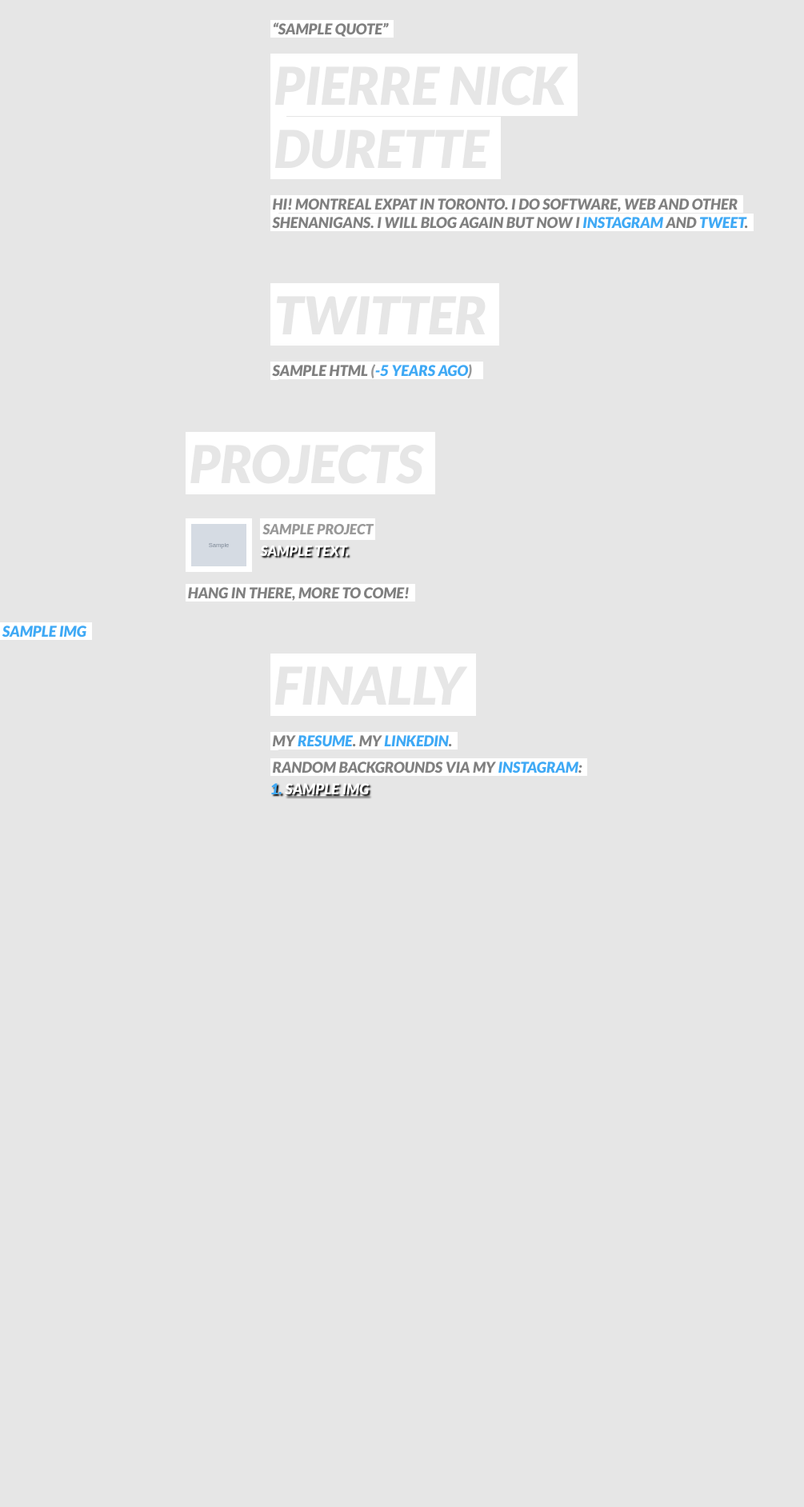
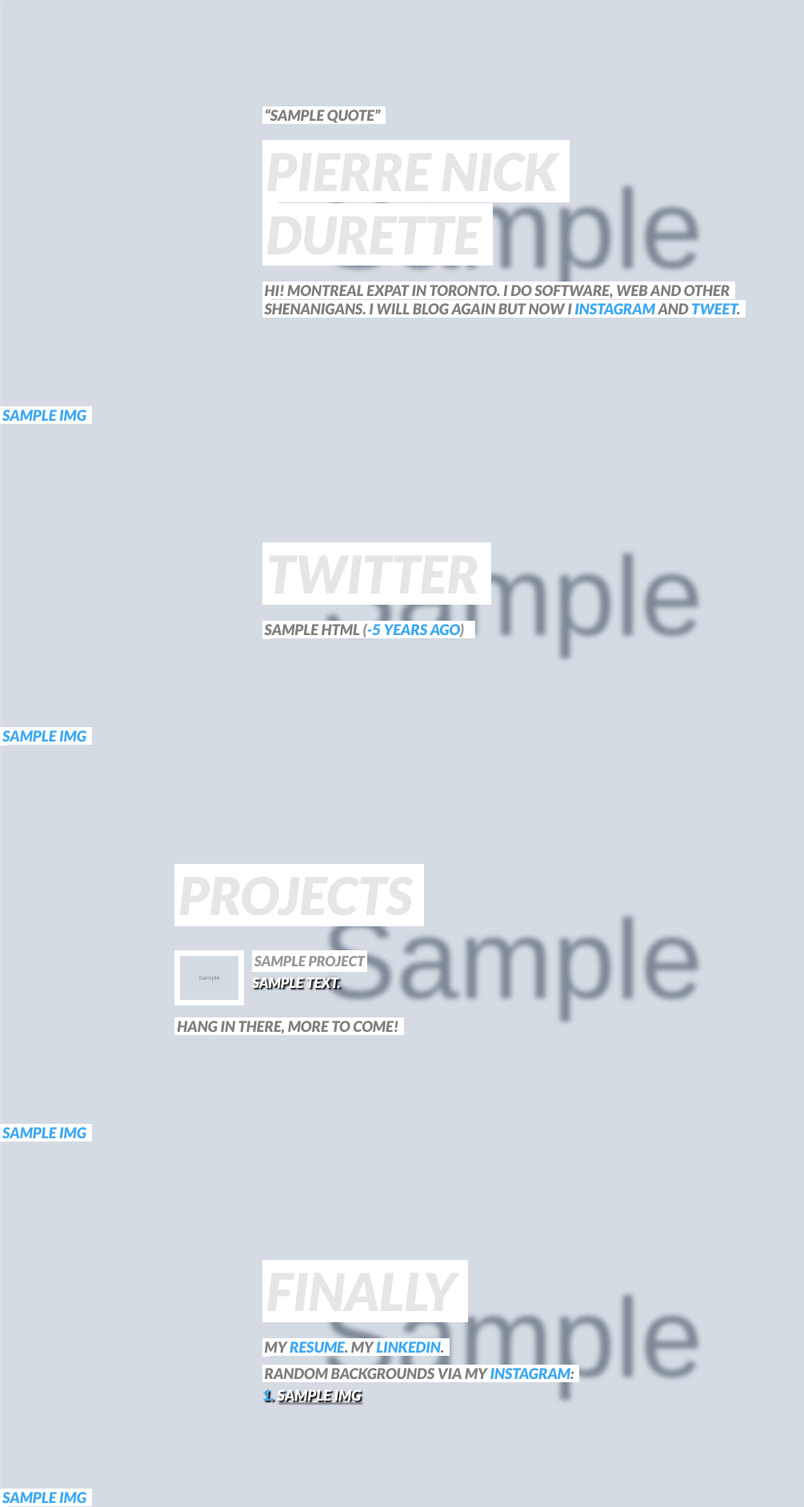
Before and after one commit to pndurette/pierre-nick.com-2014, a Flask app: template pnext/templates/index.htm in a window 1280 px wide. Shown: the whole page at 80% size, without its empty margins (0-1005 px from the left). Before the commit the page ends 999 px from the top, so only its background shows below. Run offline with Flask 2, Linux system fonts and the light colour scheme; the template is opened without the code that fills it: most values are stand-ins (such as "Sample title", 1, 10 or a date in 2020); grey boxes marked "Sample" are stand-in pictures; some libraries are stand-ins or nearby versions.

Commit message:
Simplified style. Removed onescroll, unecessary javascript, added blur

```diff
--- a/pnext/static/style/main.css
+++ b/pnext/static/style/main.css
@@ -19,20 +19,51 @@
 }
 
 section {
-    padding: 20px;
+    position: relative;
+}
+
+section .bg {
+    width: 100%;
+    height: 100%;
+    position: absolute;
+    left: 0;
+    top: 0;
+}
+
+section .content {
+    padding: 10% 0 10% 0; /* up, down */
 }
 
 /* Manipulate background image based on viewport */
 @media screen and (orientation:portrait) {
-    section {
-        background-size: auto 100%;
+    section .bg {
+        background-size: auto 100%
+    }
+
+    section .content {
+        padding: 10%; /* all around */
     }
 }
+
 /* Landscape */
 @media screen and (orientation:landscape) {
     section {
+        overflow: hidden;
+    }
+
+    section .bg {
         background-size: 100% auto;
-        background-position: -25% /* So we don't get just the top */
+        background-position: -25%; /* So we don't get just the top */
+
+        /* Blur the stretched image */
+        -webkit-filter: blur(3px);
+        -moz-filter: blur(3px);
+        -o-filter: blur(3px);
+        -ms-filter: blur(3px);
+        filter: blur(3px);
+
+        margin-top: -5px;
+        height: 110%;
     }
 }
 
```
